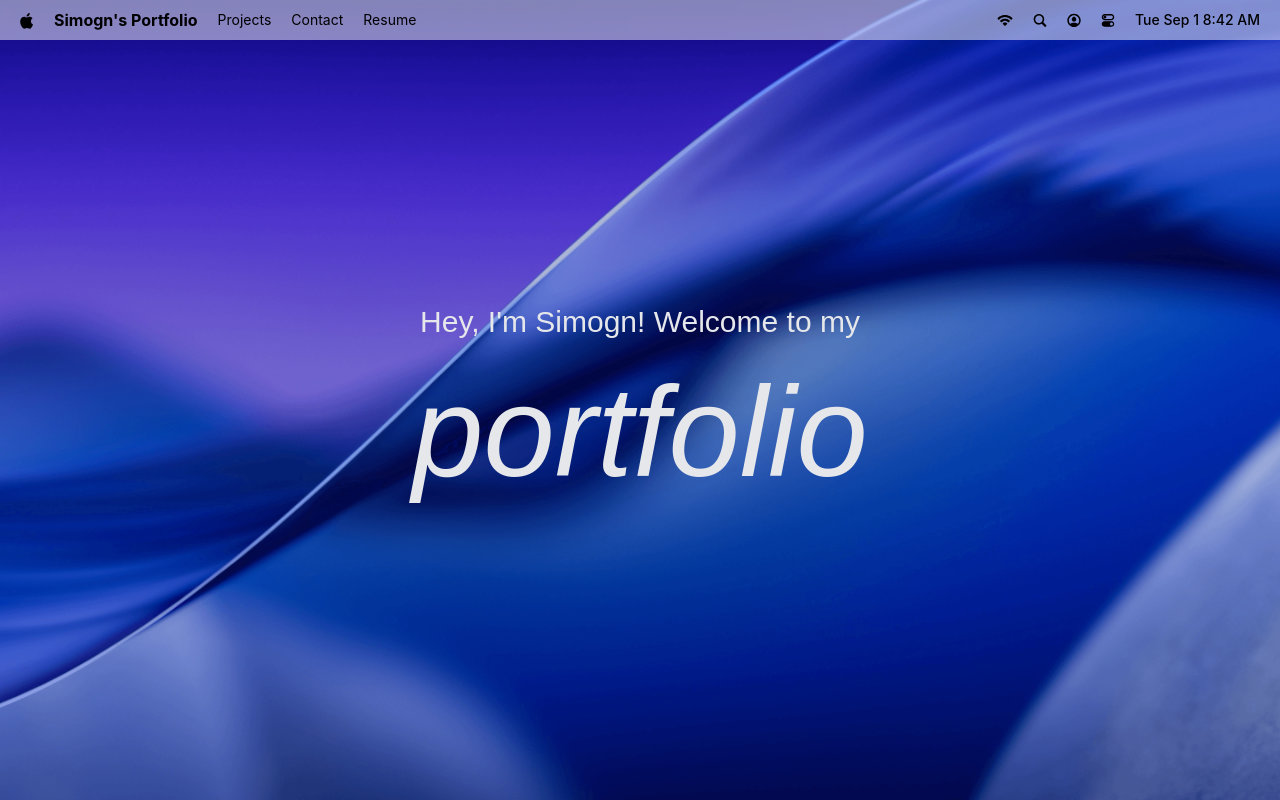
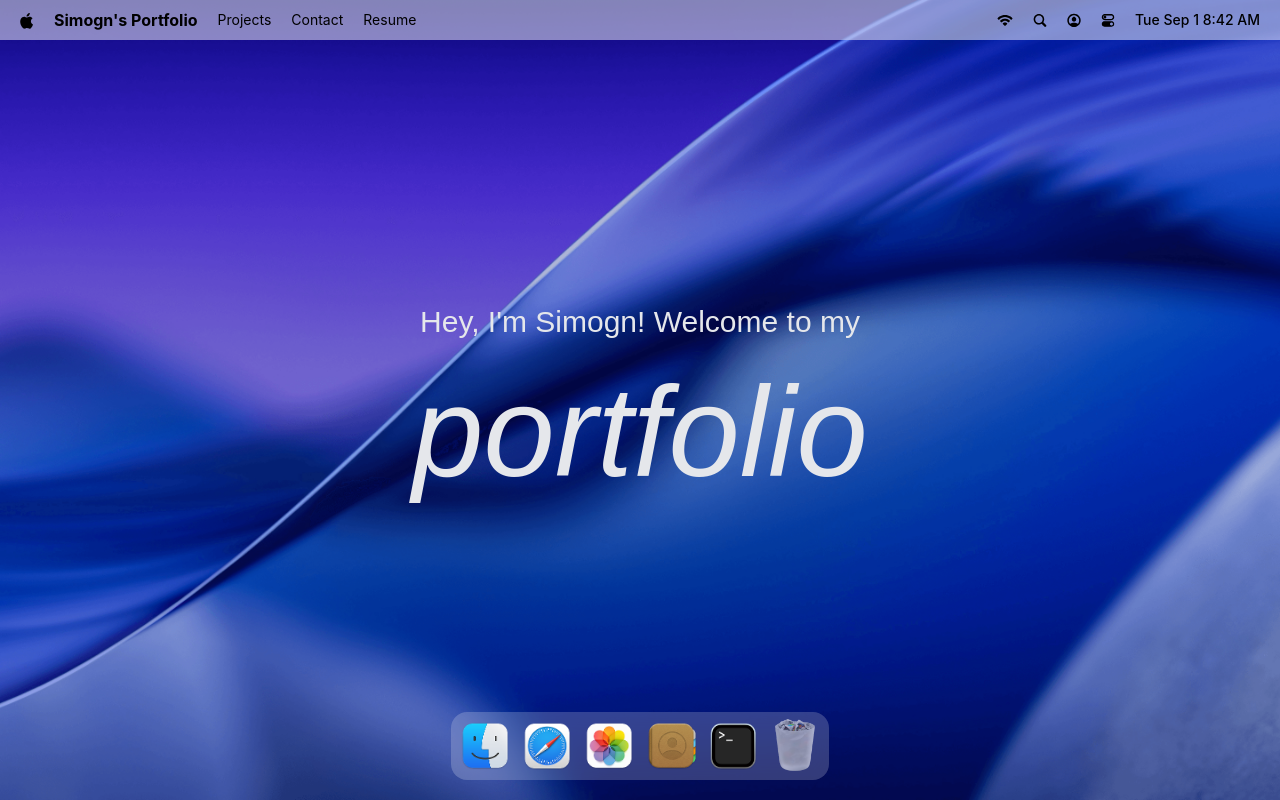
Before and after one commit to simonfab18/Simogn_Portfolio, a React (Vite) app: page / in a window 1280 px wide. Built offline with nearby package versions, Linux system fonts and the light colour scheme; a web font is replaced by a local one.

Commit message:
implement dock presentation

```diff
--- a/package.json
+++ b/package.json
@@ -17,6 +17,7 @@
     "lucide-react": "^1.37.0",
     "react": "^19.2.8",
     "react-dom": "^19.2.8",
+    "react-tooltip": "^6.0.8",
     "tailwindcss": "^4.3.3"
   },
   "devDependencies": {
--- a/src/App.jsx
+++ b/src/App.jsx
@@ -1,10 +1,11 @@
-import { Navbar, Welcome } from '#components'
+import { Dock, Navbar, Welcome } from '#components'
 
 const App = () => {
     return (
         <main>
             <Navbar />
             <Welcome />
+            <Dock />
         </main>
 );
 };
--- /dev/null
+++ b/src/components/Dock.jsx
@@ -0,0 +1,92 @@
+import {useRef} from "react";
+import { Tooltip } from 'react-tooltip';
+import {dockApps} from "#constants/index.js";
+import gsap from "gsap";
+import {useGSAP} from "@gsap/react";
+
+const Dock = () => {
+    const dockRef = useRef(null);
+
+    useGSAP(() => {
+        const dock = dockRef.current;
+        if (!dock) return;
+
+        const icons = dock.querySelectorAll(".dock-icon");
+
+        const animateIcons = (mouseX) => {
+        const {left} = dock.getBoundingClientRect();
+
+        icons.forEach((icon) => {
+            const {left: iconLeft, width} = icon.getBoundingClientRect();
+            const center = iconLeft - left + width / 2;
+            const distance = Math.abs(mouseX - center);
+
+            const intensity = Math.exp(-(distance ** 2.7) / 20000);
+
+            gsap.to(icon, {
+                scale: 1 + 0.25 * intensity,
+                y: -15 * intensity,
+                duration: 0.2,
+                ease: "power1.out",
+            })
+        });
+        };
+
+        const handleMouseMove = (e) => {
+            const { left } = dock.getBoundingClientRect();
+
+            animateIcons(e.clientX - left);
+        }
+
+        const resetIcons = () => icons.forEach((icon) =>
+                gsap.to(icon, {
+                    scale: 1,
+                    y: 0,
+                    duration: 0.3,
+                    ease: "power1.out"
+                }),
+        );
+    dock.addEventListener('mousemove', handleMouseMove);
+    dock.addEventListener('mouseleave', resetIcons);
+
+    return () => {
+        dock.removeEventListener('mousemove', handleMouseMove);
+        dock.removeEventListener('mouseleave', resetIcons);
+    };
+    }, []);
+
+
+    const toggleApp = (app) => {};
+
+    return (
+        <section id ="dock">
+    <div ref={dockRef} className="dock-container">
+        {dockApps.map(({ id, name, icon, canOpen }) => (
+            <div key={id} className="relative flex justify-center">
+            <button
+                type="button"
+                className="dock-icon"
+                aria-label={name}
+                data-tooltip-id="dock-tooltip"
+                data-tooltip-content={name}
+                data-tooltip-delay-show={150}
+                disabled={!canOpen}
+                onClick={() => toggleApp({ id, canOpen })}
+            >
+                <img
+                    src={`/images/${icon}`}
+                    alt={name}
+                    loading="lazy"
+                    className={canOpen ? "" : "opacity-60"}
+                    />
+
+            </button>
+            </div>
+        ))}
+
+        <Tooltip id="dock-tooltip" place="top" className="tooltip" />
+    </div>
+    </section>
+    );
+};
+export default Dock
--- a/src/components/Index.js
+++ b/src/components/Index.js
@@ -1,4 +1,5 @@
 import Navbar from "#components/navbar.jsx"
 import Welcome from "#components/Welcome.jsx"
+import Dock from "#components/Dock.jsx"
 
-export { Navbar, Welcome };
+export { Navbar, Welcome, Dock };
```
Also changed, not shown: 1 other file (tests, documents, lock files or other folders).
